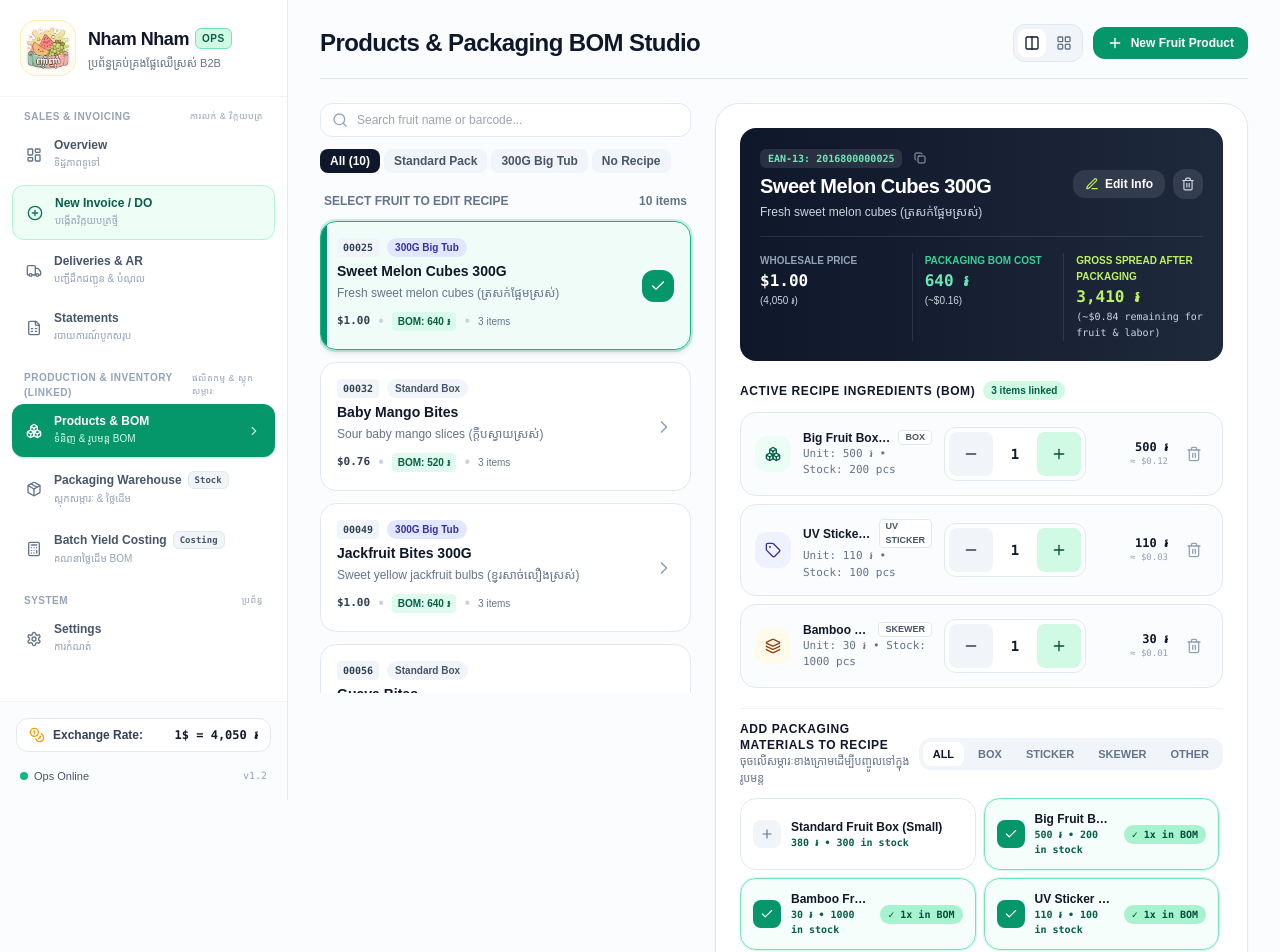
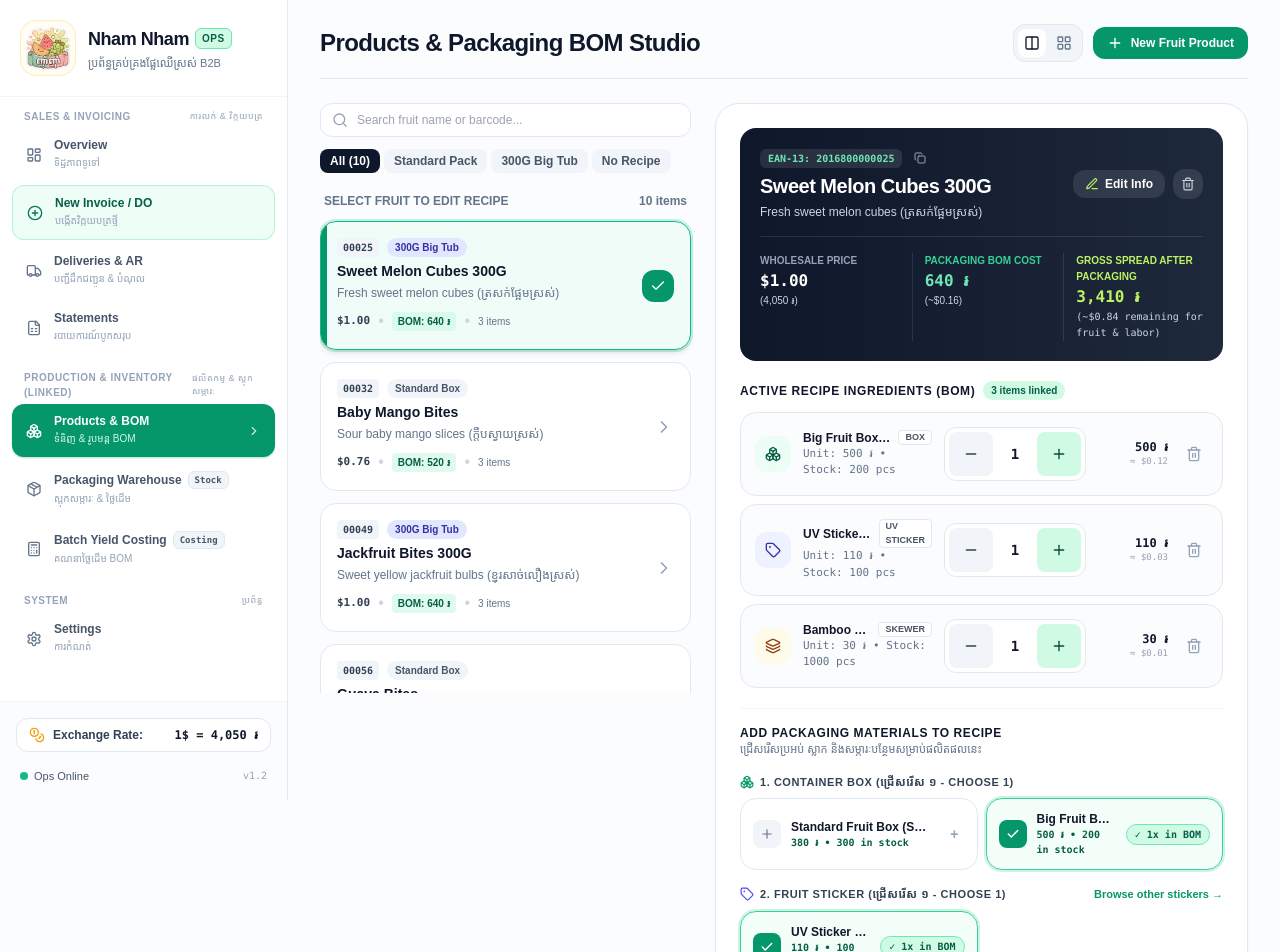
Before and after one commit to Swordsman1313/NhamSystem, a Next.js app: page /products in a window 1280 px wide. Shown: the top 952 px of the page. Built offline with nearby package versions, Linux system fonts and the light colour scheme; a web font is replaced by a local one.

Commit message:
feat(products): categorize BOM picker into slots with single-choice auto-swap and sticker smart filter

```diff
--- a/app/products/page.tsx
+++ b/app/products/page.tsx
@@ -70,8 +70,8 @@ export default function ProductBOMBuilderPage() {
   const [productSearch, setProductSearch] = useState<string>('');
   const [productFilterPreset, setProductFilterPreset] = useState<'all' | 'standard' | '300g' | 'custom'>('all');
 
-  // Active BOM Builder material picker category
-  const [pickerCategory, setPickerCategory] = useState<string>('all');
+  // Active BOM Builder sticker smart filter toggle
+  const [showAllStickers, setShowAllStickers] = useState(false);
 
   // Inline Product Quick Edit inside the Studio
   const [isQuickEditingProduct, setIsQuickEditingProduct] = useState(false);
@@ -220,6 +220,7 @@ export default function ProductBOMBuilderPage() {
       setEditNameEn(selectedProduct.nameEn || selectedProduct.name || '');
       setEditNameKh(selectedProduct.nameKh || selectedProduct.khmerName || '');
       setIsQuickEditingProduct(false);
+      setShowAllStickers(false);
     }
   }, [selectedProductId, selectedProduct]);
 
@@ -349,21 +350,54 @@ export default function ProductBOMBuilderPage() {
     handleUpdateActiveBOM(filtered, `Removed "${pkg?.name || packagingItemId}" from recipe`);
   };
 
-  // Add an item to recipe
-  const handleAddToBOM = (packagingItemId: string) => {
+  // Toggle item in recipe with single-choice auto-swap for boxes and stickers
+  const handleToggleMaterialInBOM = (pkg: PackagingItem) => {
     if (!selectedProduct) return;
     const currentBOM = selectedProduct.bom ? [...selectedProduct.bom] : [];
-    const pkg = packagingMap.get(packagingItemId);
-    const existing = isItemInBOM(currentBOM, pkg || ({ id: packagingItemId } as PackagingItem));
+    const existing = isItemInBOM(currentBOM, pkg);
 
+    // Rule 4: Clicking an already-selected card removes it from the recipe
     if (existing) {
-      handleAdjustItemQty(existing.packagingItemId, 1);
-    } else {
+      const filtered = currentBOM.filter((b) => b.packagingItemId !== existing.packagingItemId);
+      handleUpdateActiveBOM(filtered, `Removed "${pkg.name}" from recipe`);
+      return;
+    }
+
+    // Rule 2: Single-choice auto-swap for Containers (box)
+    if (pkg.category === 'box') {
+      const existingBoxIndex = currentBOM.findIndex((b) => {
+        const p = packagingMap.get(b.packagingItemId);
+        return p?.category === 'box' || b.packagingItemId.startsWith('box-');
+      });
+
+      if (existingBoxIndex !== -1) {
+        const updatedBOM = [...currentBOM];
+        updatedBOM[existingBoxIndex] = { packagingItemId: pkg.id, quantity: 1 };
+        handleUpdateActiveBOM(updatedBOM, `Swapped container to "${pkg.name}"`);
+        return;
+      }
+    }
+
+    // Rule 3: Single-choice auto-swap for Fruit Stickers (sticker)
+    if (pkg.category === 'sticker') {
+      const existingStickerIndex = currentBOM.findIndex((b) => {
+        const p = packagingMap.get(b.packagingItemId);
+        return p?.category === 'sticker' || b.packagingItemId.startsWith('sticker-');
+      });
+
+      if (existingStickerIndex !== -1) {
+        const updatedBOM = [...currentBOM];
+        updatedBOM[existingStickerIndex] = { packagingItemId: pkg.id, quantity: 1 };
+        handleUpdateActiveBOM(updatedBOM, `Assigned sticker "${pkg.name}"`);
+        return;
+      }
+    }
+
+    // Default: Add item (Accessories or first box/sticker)
     handleUpdateActiveBOM(
-        [...currentBOM, { packagingItemId, quantity: 1 }],
-        `Added "${pkg?.name || packagingItemId}" to recipe`
+      [...currentBOM, { packagingItemId: pkg.id, quantity: 1 }],
+      `Added "${pkg.name}" to recipe`
     );
-    }
   };
 
   // Find matching sticker for a product
@@ -503,13 +537,89 @@ export default function ProductBOMBuilderPage() {
     });
   }, [products, productSearch, productFilterPreset]);
 
-  // Packaging items available to add in Recipe Studio
-  const availableMaterialsForStudio = useMemo(() => {
-    return packagingItems.filter((pkg) => {
-      if (pickerCategory === 'all') return true;
-      return pkg.category === pickerCategory;
+  // Categorized packaging items for the 3 Studio sections
+  const boxItems = useMemo(() => {
+    return packagingItems.filter((pkg) => pkg.category === 'box');
+  }, [packagingItems]);
+
+  const stickerItems = useMemo(() => {
+    return packagingItems.filter((pkg) => pkg.category === 'sticker');
+  }, [packagingItems]);
+
+  const matchingStickerId = selectedProduct ? getMatchingStickerId(selectedProduct) : '';
+
+  const displayedStickerItems = useMemo(() => {
+    if (showAllStickers) return stickerItems;
+    if (!selectedProduct) return stickerItems;
+
+    const matching = stickerItems.filter((p) => {
+      if (p.id === matchingStickerId) return true;
+      if (p.barcodeRef && p.barcodeRef === selectedProduct.barcode) return true;
+      if (
+        (selectedProduct.barcode === '2016800000025' ||
+          (selectedProduct.nameEn || selectedProduct.name || '').includes('Sweet Melon')) &&
+        (p.id === 'sticker-2016800000025' || p.id === 'sticker-sweet-melon' || p.name.includes('Sweet Melon'))
+      ) {
+        return true;
+      }
+      const firstName = (selectedProduct.nameEn || selectedProduct.name || '').split(' ')[0].toLowerCase();
+      if (firstName && firstName.length > 2 && p.name.toLowerCase().includes(firstName)) {
+        return true;
+      }
+      return false;
     });
-  }, [packagingItems, pickerCategory]);
+
+    return matching.length > 0 ? matching : stickerItems;
+  }, [stickerItems, showAllStickers, selectedProduct, matchingStickerId]);
+
+  const accessoryItems = useMemo(() => {
+    return packagingItems.filter((pkg) => pkg.category === 'skewer' || pkg.category === 'other');
+  }, [packagingItems]);
+
+  const renderMaterialCard = (pkg: PackagingItem) => {
+    const existingInBOM = isItemInBOM(selectedProduct?.bom, pkg);
+    const isAttached = Boolean(existingInBOM);
+
+    return (
+      <div
+        key={pkg.id}
+        onClick={() => handleToggleMaterialInBOM(pkg)}
+        className={`p-3 rounded-2xl border transition-all cursor-pointer flex items-center justify-between gap-2.5 ${
+          isAttached
+            ? 'bg-emerald-50/60 border-emerald-400 ring-2 ring-emerald-500/20 shadow-2xs'
+            : 'bg-white border-slate-200 hover:border-slate-300 hover:bg-slate-50/80 shadow-2xs'
+        }`}
+      >
+        <div className="flex items-center space-x-2.5 min-w-0 flex-1">
+          <div
+            className={`w-7 h-7 rounded-lg flex items-center justify-center shrink-0 transition ${
+              isAttached ? 'bg-emerald-600 text-white' : 'bg-slate-100 text-slate-500'
+            }`}
+          >
+            {isAttached ? <Check className="w-3.5 h-3.5 stroke-[2.5]" /> : <Plus className="w-3.5 h-3.5" />}
+          </div>
+          <div className="min-w-0">
+            <div className="font-bold text-xs text-slate-900 truncate">
+              {pkg.name}
+            </div>
+            <div className="text-[10px] font-mono text-emerald-800 font-semibold">
+              {formatKHR(pkg.unitCostKHR)} • {pkg.onHand} in stock
+            </div>
+          </div>
+        </div>
+
+        {isAttached ? (
+          <span className="text-[10px] font-mono font-bold px-2 py-0.5 rounded-full bg-emerald-100 text-emerald-800 border border-emerald-300 shrink-0">
+            ✓ {existingInBOM?.quantity}x in BOM
+          </span>
+        ) : (
+          <span className="text-slate-400 hover:text-slate-600 text-sm px-1.5 py-0.5 shrink-0 font-bold">
+            +
+          </span>
+        )}
+      </div>
+    );
+  };
 
   // Color helper for categories
   const getCategoryBadge = (cat: PackagingCategory) => {
@@ -1031,79 +1141,60 @@ export default function ProductBOMBuilderPage() {
                     </div>
 
                     {/* Add More Packaging Materials Picker */}
-                    <div className="pt-3 border-t border-slate-100 space-y-3">
-                      <div className="flex flex-col sm:flex-row sm:items-center justify-between gap-2">
+                    <div className="pt-4 border-t border-slate-100 space-y-4">
                       <div>
                         <h4 className="text-xs font-black text-slate-900 uppercase tracking-wider">
                           Add Packaging Materials to Recipe
                         </h4>
                         <p className="text-[11px] text-slate-500 font-khmer">
-                            ចុចលើសម្ភារៈខាងក្រោមដើម្បីបញ្ចូលទៅក្នុងរូបមន្ត
+                          ជ្រើសរើសប្រអប់ ស្លាក និងសម្ភារៈបន្ថែមសម្រាប់ផលិតផលនេះ
                         </p>
                       </div>
 
-                        {/* Category filter pills inside picker */}
-                        <div className="flex items-center space-x-1 bg-slate-100 p-1 rounded-xl text-xs">
-                          {['all', 'box', 'sticker', 'skewer', 'other'].map((cat) => (
-                            <button
-                              key={cat}
-                              type="button"
-                              onClick={() => setPickerCategory(cat)}
-                              className={`px-2.5 py-1 rounded-lg text-[11px] font-bold uppercase transition ${
-                                pickerCategory === cat
-                                  ? 'bg-white text-slate-900 shadow-2xs'
-                                  : 'text-slate-500 hover:text-slate-900'
-                              }`}
-                            >
-                              {cat}
-                            </button>
-                          ))}
+                      {/* 1. CONTAINER BOX (ជ្រើសរើស ១ - Choose 1) */}
+                      <div className="space-y-2">
+                        <div className="flex items-center justify-between">
+                          <span className="text-[11px] font-bold text-slate-700 uppercase tracking-wider flex items-center space-x-1.5">
+                            <Boxes className="w-3.5 h-3.5 text-emerald-600" />
+                            <span>1. CONTAINER BOX (ជ្រើសរើស ១ - Choose 1)</span>
+                          </span>
+                        </div>
+                        <div className="grid grid-cols-1 sm:grid-cols-2 gap-2">
+                          {boxItems.map(renderMaterialCard)}
                         </div>
                       </div>
 
-                      {/* Material cards grid */}
-                      <div className="grid grid-cols-1 sm:grid-cols-2 gap-2 max-h-60 overflow-y-auto pr-1">
-                        {availableMaterialsForStudio.map((pkg) => {
-                          const existingInBOM = isItemInBOM(selectedProduct.bom, pkg);
-                          const isAttached = Boolean(existingInBOM);
-                          const badge = getCategoryBadge(pkg.category);
-
-                          return (
-                            <div
-                              key={pkg.id}
-                              onClick={() => handleAddToBOM(pkg.id)}
-                              className={`p-3 rounded-2xl border transition-all cursor-pointer flex items-center justify-between gap-2.5 ${
-                                isAttached
-                                  ? 'bg-emerald-50/50 border-emerald-300 ring-1 ring-emerald-400/20'
-                                  : 'bg-white border-slate-200 hover:border-slate-300 hover:bg-slate-50/80'
-                              }`}
+                      {/* 2. FRUIT STICKER (ជ្រើសរើស ១ - Choose 1) */}
+                      <div className="space-y-2">
+                        <div className="flex items-center justify-between">
+                          <span className="text-[11px] font-bold text-slate-700 uppercase tracking-wider flex items-center space-x-1.5">
+                            <Tag className="w-3.5 h-3.5 text-indigo-600" />
+                            <span>2. FRUIT STICKER (ជ្រើសរើស ១ - Choose 1)</span>
+                          </span>
+                          <button
+                            type="button"
+                            onClick={() => setShowAllStickers(!showAllStickers)}
+                            className="text-[11px] font-semibold text-emerald-600 hover:text-emerald-800 hover:underline transition cursor-pointer"
                           >
-                              <div className="flex items-center space-x-2.5 min-w-0 flex-1">
-                                <div
-                                  className={`w-7 h-7 rounded-lg flex items-center justify-center shrink-0 ${
-                                    isAttached ? 'bg-emerald-600 text-white' : 'bg-slate-100 text-slate-500'
-                                  }`}
-                                >
-                                  {isAttached ? <Check className="w-3.5 h-3.5" /> : <Plus className="w-3.5 h-3.5" />}
+                            {showAllStickers ? '← Show recommended sticker' : 'Browse other stickers →'}
+                          </button>
                         </div>
-                                <div className="min-w-0">
-                                  <div className="font-bold text-xs text-slate-900 truncate">
-                                    {pkg.name}
-                                  </div>
-                                  <div className="text-[10px] font-mono text-emerald-800 font-semibold">
-                                    {formatKHR(pkg.unitCostKHR)} • {pkg.onHand} in stock
-                                  </div>
+                        <div className="grid grid-cols-1 sm:grid-cols-2 gap-2">
+                          {displayedStickerItems.map(renderMaterialCard)}
                         </div>
                       </div>
 
-                              {isAttached && (
-                                <span className="text-[10px] font-mono font-bold px-2 py-0.5 rounded-full bg-emerald-200 text-emerald-900 shrink-0">
-                                  ✓ {existingInBOM?.quantity}x in BOM
+                      {/* 3. ACCESSORIES & OTHER (សម្ភារៈបន្ថែម) */}
+                      <div className="space-y-2">
+                        <div className="flex items-center justify-between">
+                          <span className="text-[11px] font-bold text-slate-700 uppercase tracking-wider flex items-center space-x-1.5">
+                            <Layers className="w-3.5 h-3.5 text-amber-600" />
+                            <span>3. ACCESSORIES &amp; OTHER (សម្ភារៈបន្ថែម)</span>
                           </span>
-                              )}
                         </div>
-                          );
-                        })}
+                        <div className="grid grid-cols-1 sm:grid-cols-2 gap-2">
+                          {accessoryItems.map(renderMaterialCard)}
+                        </div>
                       </div>
 
                       {/* Missing a packaging item? Link to Warehouse */}
```
Lines whose indentation alone changed are shown as unchanged.
